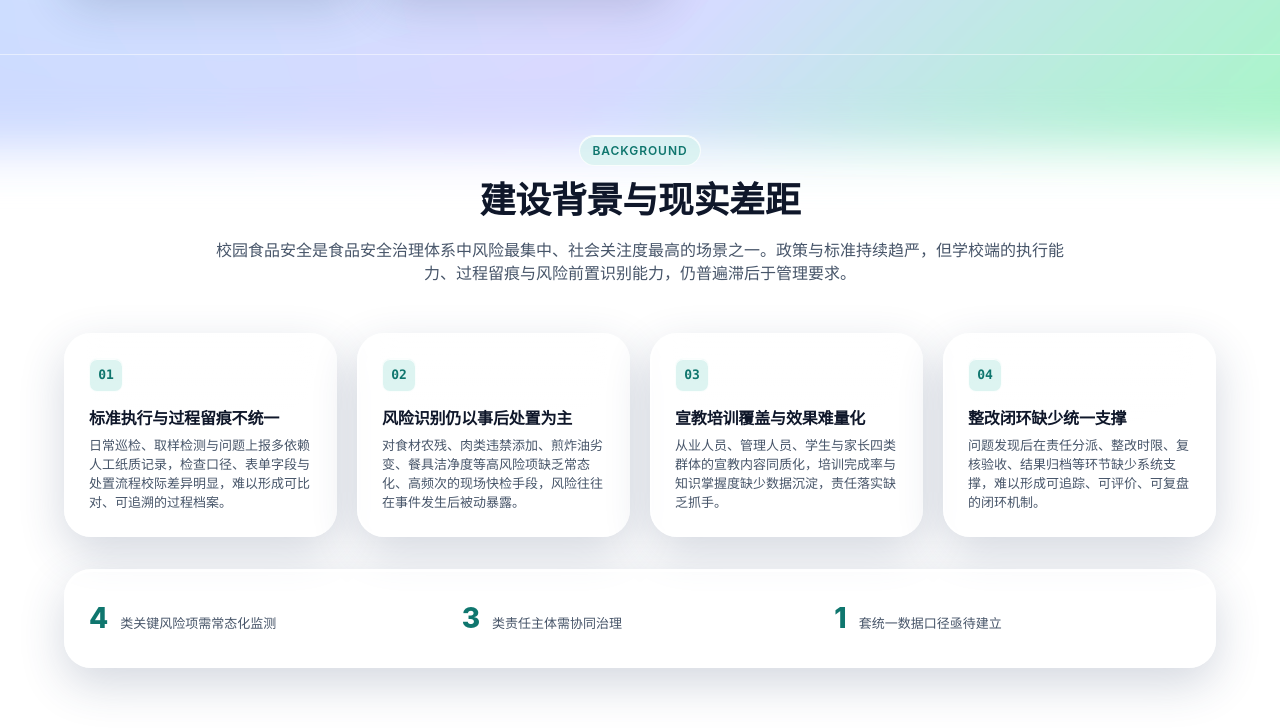
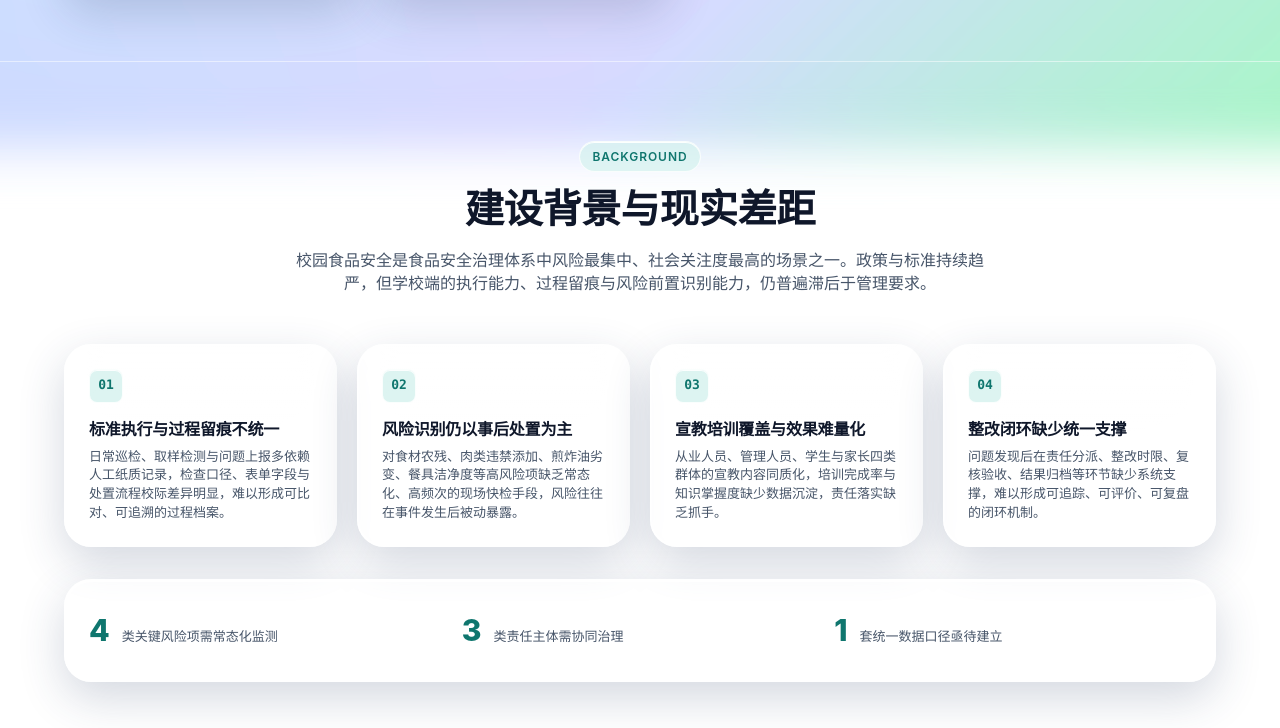
Before and after one commit to ArthurUker/foodsafety-outreach-program, a website with bundled scripts: page index.html in a window 1280 px wide. Shown: the part 892-1620 px from the top of the page. Built offline with nearby package versions, Linux system fonts and the light colour scheme; files whose address does not match are found by name.

Commit message:
style(frontend): Apple 式流式排版——根字号/容器/区块留白随视口增长，标题 clamp 断行均衡，后台宽度单独设限

```diff
--- a/css/admin.css
+++ b/css/admin.css
@@ -136,7 +136,13 @@
 }
 
 .admin-main {
+  /* 后台是工具型界面：表格/表单过宽反而降低可读性，不跟随前台容器流式加宽 */
+  max-width: 1280px;
   padding: var(--sp-8) var(--sp-6) var(--sp-16);
+}
+
+.admin-header-inner {
+  max-width: 1280px;
 }
 
 .admin-panel { display: none; }
--- a/css/base.css
+++ b/css/base.css
@@ -22,6 +22,12 @@ html {
   -webkit-text-size-adjust: 100%;
   scroll-behavior: smooth;
   scroll-padding-top: calc(var(--header-h) + 16px);
+  /**
+   * 根字号随视口流式放大（Apple 式排版核心）：全站 rem 尺寸等比缩放。
+   * ≤1280px 维持 16px 不变（移动端/平板不受影响），
+   * ≥1280px 线性增长，2560px 及以上封顶 20px，大屏不再显得字小、内容稀疏。
+   */
+  font-size: clamp(16px, calc(16px + (100vw - 1280px) * 0.0035), 20px);
 }
 
 body {
@@ -53,7 +59,12 @@ h1, h2, h3, h4, h5 {
   letter-spacing: -0.01em;
 }
 
-h1 { font-size: var(--fs-4xl); }
+/* 大标题排印优化：多行标题自动均衡断行（Apple 式观感，不支持时优雅降级） */
+h1, h2 {
+  text-wrap: balance;
+}
+
+h1 { font-size: var(--fs-4xl); line-height: var(--lh-display); }
 h2 { font-size: var(--fs-3xl); }
 h3 { font-size: var(--fs-xl); }
 h4 { font-size: var(--fs-md); }
@@ -61,6 +72,7 @@ h4 { font-size: var(--fs-md); }
 p {
   margin: 0 0 var(--sp-4);
   color: var(--ink-600);
+  text-wrap: pretty;
 }
 
 p:last-child { margin-bottom: 0; }
--- a/css/layout.css
+++ b/css/layout.css
@@ -12,7 +12,7 @@
 /* ===== 区块 ===== */
 .section {
   position: relative;
-  padding: var(--sp-20) 0;
+  padding: var(--section-pad) 0;
 }
 
 /* 玻璃风格下区块不再自带实底色，让极光壁纸透上来 */
@@ -38,7 +38,7 @@
 }
 
 .section-heading {
-  max-width: 860px;
+  max-width: min(960px, 100%);
   margin: 0 auto var(--sp-12);
   text-align: center;
 }
@@ -47,7 +47,10 @@
   margin-bottom: var(--sp-4);
 }
 
+/* 居中导语限制行长：超过 ~70ch 的中文段落可读性会明显下降 */
 .section-heading p {
+  max-width: 70ch;
+  margin-inline: auto;
   font-size: var(--fs-md);
   line-height: var(--lh-snug);
 }
--- a/css/tokens.css
+++ b/css/tokens.css
@@ -42,17 +42,22 @@
   --font-sans: "Inter", "PingFang SC", "Hiragino Sans GB", "Microsoft YaHei", system-ui, -apple-system, "Segoe UI", sans-serif;
   --font-mono: "JetBrains Mono", "SFMono-Regular", Consolas, monospace;
 
+  /**
+   * 大标题用 clamp 流式字号：随视口平滑增长，替代「移动端一档、桌面一档」的跳变。
+   * 小字号（正文/辅助文字）保持固定 rem —— 正文不宜随屏幕无限放大。
+   */
   --fs-xs: 0.75rem;
   --fs-sm: 0.8125rem;
   --fs-base: 0.9375rem;
   --fs-md: 1rem;
   --fs-lg: 1.125rem;
   --fs-xl: 1.375rem;
-  --fs-2xl: 1.75rem;
-  --fs-3xl: 2.25rem;
-  --fs-4xl: 2.75rem;
+  --fs-2xl: clamp(1.6rem, 1.4rem + 0.6vw, 1.95rem);
+  --fs-3xl: clamp(1.9rem, 1.5rem + 1.2vw, 2.7rem);
+  --fs-4xl: clamp(2.35rem, 1.7rem + 2vw, 3.5rem);
 
   --lh-tight: 1.25;
+  --lh-display: 1.12;   /* 大标题专用：更大的字号配更紧的行高（Apple 式排版） */
   --lh-snug: 1.45;
   --lh-base: 1.75;
 
@@ -90,7 +95,12 @@
   --dur-slow: 420ms;
 
   /* ===== 布局 ===== */
-  --container: 1200px;
+  /**
+   * 容器流式加宽：窄屏维持原状，宽屏（≥1440px）逐步放大到 1680px，
+   * 消除大屏两侧的大片空白；90vw 保证任何视口下两侧都有呼吸边距。
+   */
+  --container: clamp(1200px, 90vw, 1680px);
+  --section-pad: clamp(3.5rem, 2.2rem + 3.4vw, 7rem);  /* 区块纵向留白随视口增长 */
   --header-h: 72px;
 
   /* ===== 层级 ===== */
```
